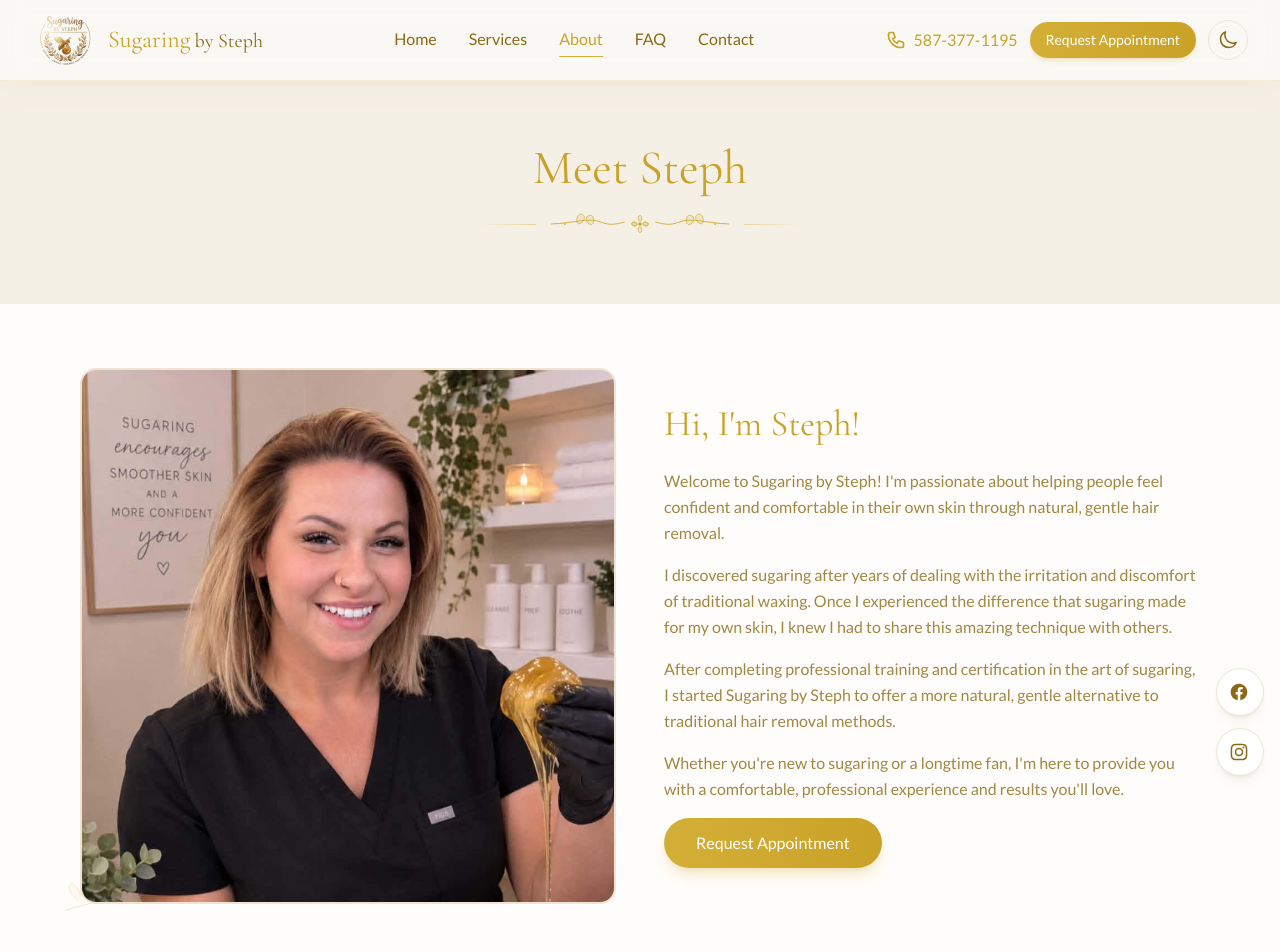
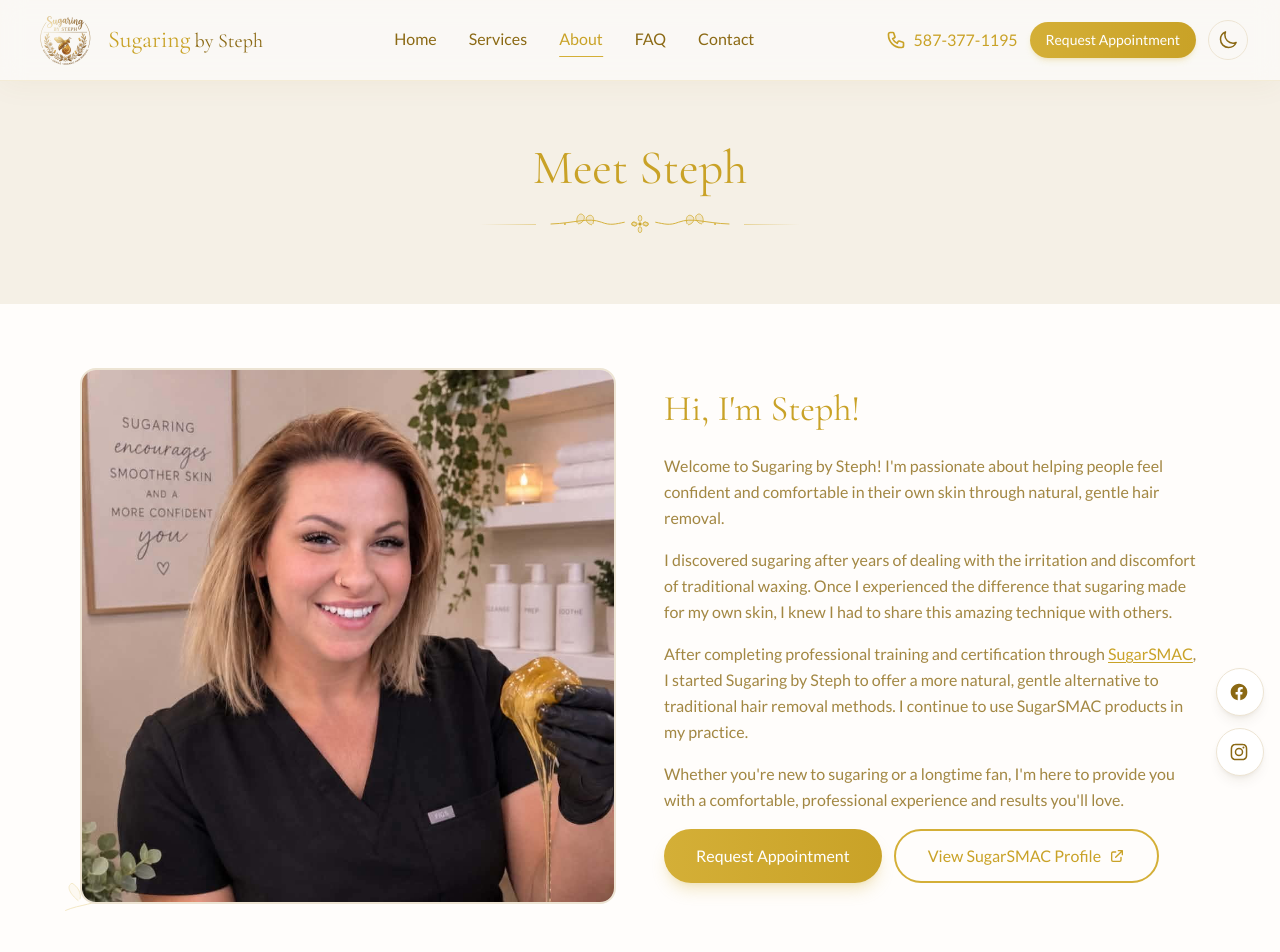
Before and after one commit to jbawt/SugaringbySteph, a React (Vite) app: page /about in a window 1280 px wide. Shown: the top 952 px of the page. Built offline with nearby package versions, Linux system fonts and the light colour scheme.

Commit message:
add sugarsmac profile link to about page

```diff
--- a/src/data/contact.js
+++ b/src/data/contact.js
@@ -5,3 +5,5 @@ export const EMAIL_MAILTO = 'mailto:hello@sugaringbysteph.ca'
 export const LOCATION_LINE = 'Woodland Crescent, Sylvan Lake'
 export const HOURS = 'Mon–Fri 9am–5pm · Weekend hours may vary'
 export const CONTACT_PATH = '/contact'
+export const SUGARSMAC_PROFILE_URL =
+  'https://sugarsmac.ca/stockist/sugaring-by-steph/'
--- a/src/pages/About.jsx
+++ b/src/pages/About.jsx
@@ -3,7 +3,7 @@ import ScrollReveal from '../components/ScrollReveal'
 import ReviewCarousel from '../components/ReviewCarousel'
 import { FloralDivider, CurvedBranch, LeafSprig, CornerAccent } from '../components/Botanicals'
 import profilePhoto from '../assets/StephProfilePhoto.jpeg'
-import { CONTACT_PATH } from '../data/contact'
+import { CONTACT_PATH, SUGARSMAC_PROFILE_URL } from '../data/contact'
 
 const values = [
   {
@@ -93,17 +93,39 @@ export default function About() {
                 with others.
               </p>
               <p>
-                After completing professional training and certification in the art of
-                sugaring, I started Sugaring by Steph to offer a more natural, gentle
-                alternative to traditional hair removal methods.
+                After completing professional training and certification through{' '}
+                <a
+                  href={SUGARSMAC_PROFILE_URL}
+                  target="_blank"
+                  rel="noopener noreferrer"
+                  className="text-gold-600 font-medium hover:text-gold-700 underline underline-offset-2"
+                >
+                  SugarSMAC
+                </a>
+                , I started Sugaring by Steph to offer a more natural, gentle
+                alternative to traditional hair removal methods. I continue to use
+                SugarSMAC products in my practice.
               </p>
               <p>
                 Whether you're new to sugaring or a longtime fan, I'm here to provide
                 you with a comfortable, professional experience and results you'll love.
               </p>
-              <Link to={CONTACT_PATH} className="btn-primary mt-6 inline-flex">
-                Request Appointment
-              </Link>
+              <div className="flex flex-col sm:flex-row sm:flex-wrap gap-3 mt-6">
+                <Link to={CONTACT_PATH} className="btn-primary inline-flex justify-center">
+                  Request Appointment
+                </Link>
+                <a
+                  href={SUGARSMAC_PROFILE_URL}
+                  target="_blank"
+                  rel="noopener noreferrer"
+                  className="btn-secondary inline-flex justify-center items-center gap-2"
+                >
+                  View SugarSMAC Profile
+                  <svg className="w-4 h-4" fill="none" stroke="currentColor" viewBox="0 0 24 24" aria-hidden="true">
+                    <path strokeLinecap="round" strokeLinejoin="round" strokeWidth={2} d="M10 6H6a2 2 0 00-2 2v10a2 2 0 002 2h10a2 2 0 002-2v-4M14 4h6m0 0v6m0-6L10 14" />
+                  </svg>
+                </a>
+              </div>
             </div>
           </ScrollReveal>
         </div>
```
